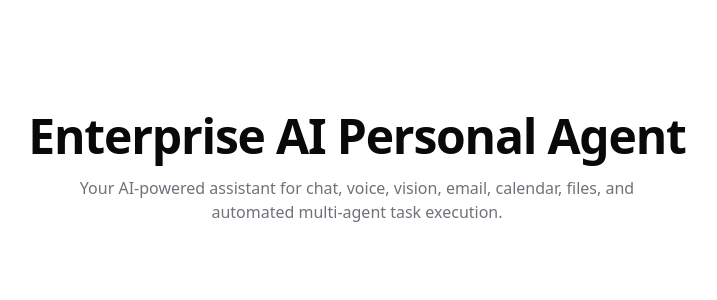
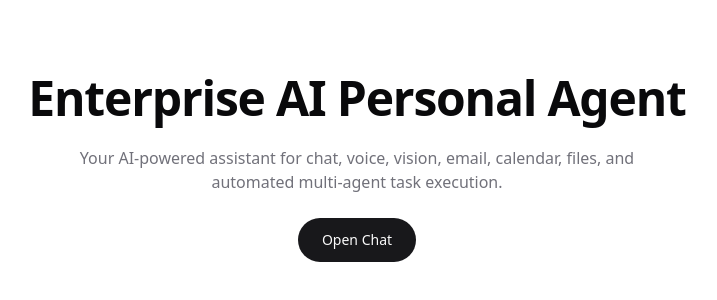
Before and after one commit to jv-patel/enterprise-ai-agent, a Next.js app in the folder frontend/: page / in a window 1280 px wide. Shown: the part 232-532 px from the top of the page, without its empty margins (283-1000 px from the left). Built offline with nearby package versions, Linux system fonts and the light colour scheme.

Commit message:
Enhance HomePage layout and add 'Open Chat' link
Updated the layout and added a link to the chat page.

```diff
--- a/frontend/app/page.tsx
+++ b/frontend/app/page.tsx
@@ -1,6 +1,8 @@
+import Link from "next/link";
+
 export default function HomePage() {
   return (
-    <main className="flex min-h-screen flex-col items-center justify-center gap-4 px-6 text-center">
+    <main className="flex min-h-screen flex-col items-center justify-center gap-6 px-6 text-center">
       <h1 className="text-4xl font-bold tracking-tight sm:text-5xl">
         Enterprise AI Personal Agent
       </h1>
@@ -8,6 +10,12 @@ export default function HomePage() {
         Your AI-powered assistant for chat, voice, vision, email, calendar,
         files, and automated multi-agent task execution.
       </p>
+      <Link
+        href="/chat"
+        className="rounded-full bg-primary px-6 py-3 text-sm font-medium text-primary-foreground transition-opacity hover:opacity-90"
+      >
+        Open Chat
+      </Link>
     </main>
   );
 }
```
